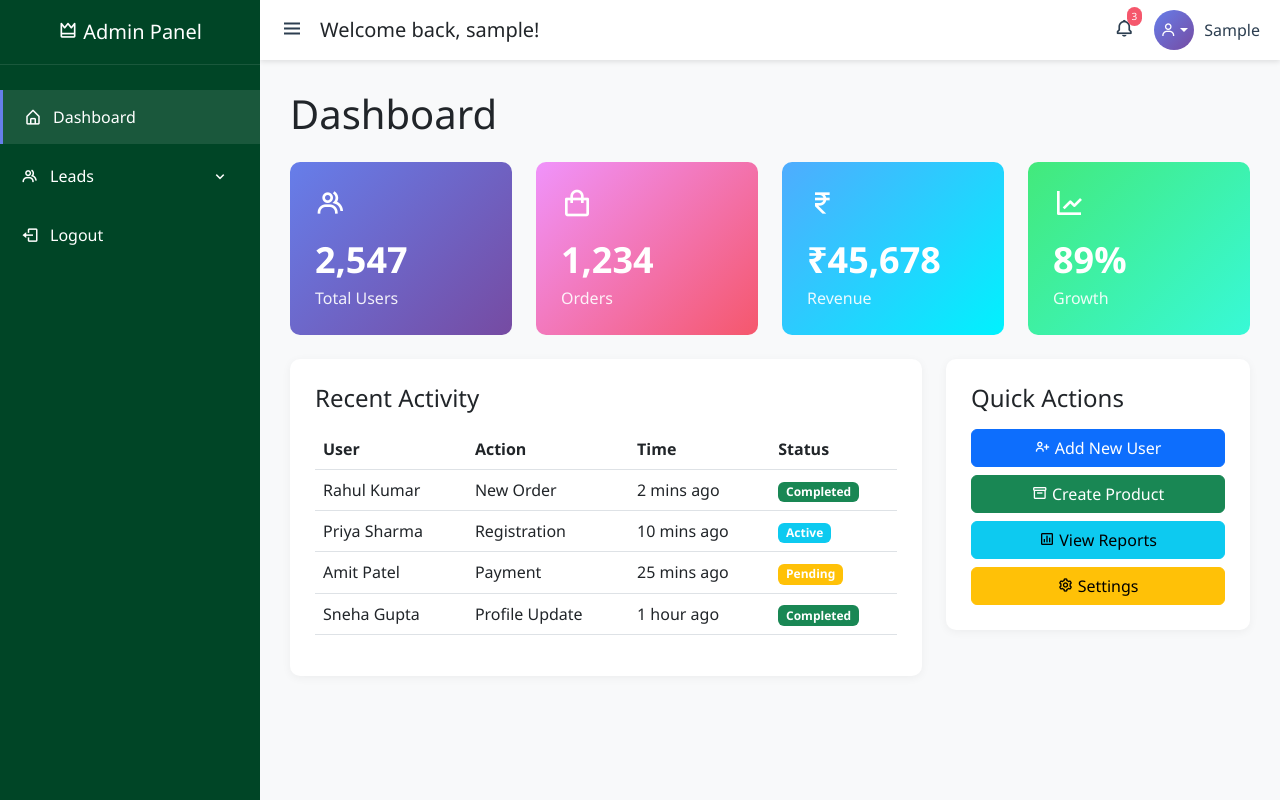
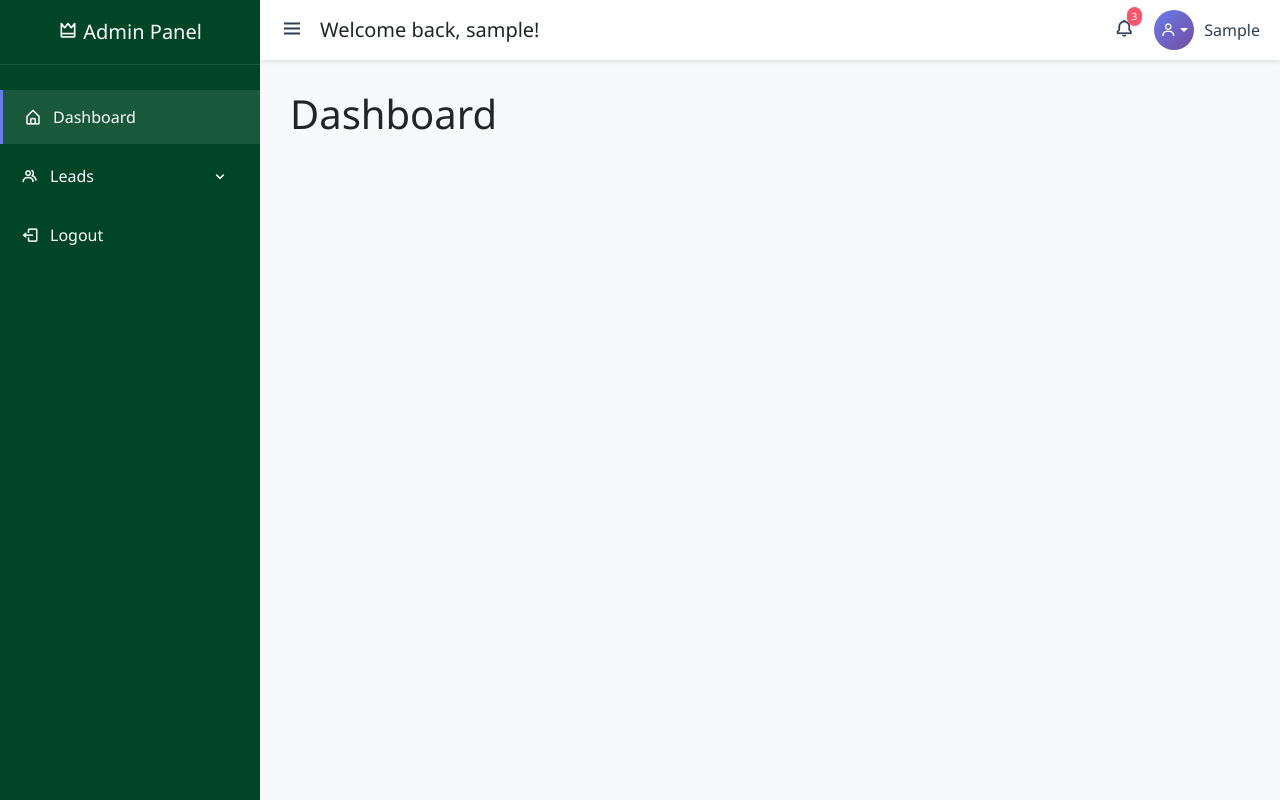
Before and after one commit to ddroy9090-ind/telecrm, a PHP site: page / in a window 1280 px wide. Run offline with PHP 8.4, Linux system fonts and the light colour scheme; the visitor is signed in with stand-in values (Sample User, id 1).

Commit message:
Index Page Change

```diff
--- a/index.php
+++ b/index.php
@@ -19,100 +19,6 @@ if(!isset($_SESSION['loggedin']) || $_SESSION['loggedin'] !== true) {
     <!-- Main Content -->
     <main class="main-content">
         <h1 class="mb-4">Dashboard</h1>
-
-        <div class="row mb-4">
-            <div class="col-md-3">
-                <div class="stat-card">
-                    <i class="bx bx-group icon-2x"></i>
-                    <h3>2,547</h3>
-                    <p>Total Users</p>
-                </div>
-            </div>
-            <div class="col-md-3">
-                <div class="stat-card" style="background: linear-gradient(135deg, #f093fb 0%, #f5576c 100%);">
-                    <i class="bx bx-shopping-bag icon-2x"></i>
-                    <h3>1,234</h3>
-                    <p>Orders</p>
-                </div>
-            </div>
-            <div class="col-md-3">
-                <div class="stat-card" style="background: linear-gradient(135deg, #4facfe 0%, #00f2fe 100%);">
-                    <i class="bx bx-rupee icon-2x"></i>
-                    <h3>₹45,678</h3>
-                    <p>Revenue</p>
-                </div>
-            </div>
-            <div class="col-md-3">
-                <div class="stat-card" style="background: linear-gradient(135deg, #43e97b 0%, #38f9d7 100%);">
-                    <i class="bx bx-line-chart icon-2x"></i>
-                    <h3>89%</h3>
-                    <p>Growth</p>
-                </div>
-            </div>
-        </div>
-
-        <div class="row">
-            <div class="col-md-8">
-                <div class="dashboard-card">
-                    <h4>Recent Activity</h4>
-                    <table class="table table-hover mt-3">
-                        <thead>
-                            <tr>
-                                <th>User</th>
-                                <th>Action</th>
-                                <th>Time</th>
-                                <th>Status</th>
-                            </tr>
-                        </thead>
-                        <tbody>
-                            <tr>
-                                <td>Rahul Kumar</td>
-                                <td>New Order</td>
-                                <td>2 mins ago</td>
-                                <td><span class="badge bg-success">Completed</span></td>
-                            </tr>
-                            <tr>
-                                <td>Priya Sharma</td>
-                                <td>Registration</td>
-                                <td>10 mins ago</td>
-                                <td><span class="badge bg-info">Active</span></td>
-                            </tr>
-                            <tr>
-                                <td>Amit Patel</td>
-                                <td>Payment</td>
-                                <td>25 mins ago</td>
-                                <td><span class="badge bg-warning">Pending</span></td>
-                            </tr>
-                            <tr>
-                                <td>Sneha Gupta</td>
-                                <td>Profile Update</td>
-                                <td>1 hour ago</td>
-                                <td><span class="badge bg-success">Completed</span></td>
-                            </tr>
-                        </tbody>
-                    </table>
-                </div>
-            </div>
-            <div class="col-md-4">
-                <div class="dashboard-card">
-                    <h4>Quick Actions</h4>
-                    <div class="d-grid gap-2 mt-3">
-                        <button class="btn btn-primary">
-                            <i class="bx bx-user-plus"></i> Add New User
-                        </button>
-                        <button class="btn btn-success">
-                            <i class="bx bx-box"></i> Create Product
-                        </button>
-                        <button class="btn btn-info">
-                            <i class="bx bx-bar-chart-square"></i> View Reports
-                        </button>
-                        <button class="btn btn-warning">
-                            <i class="bx bx-cog"></i> Settings
-                        </button>
-                    </div>
-                </div>
-            </div>
-        </div>
     </main>
 </div>
 
```
